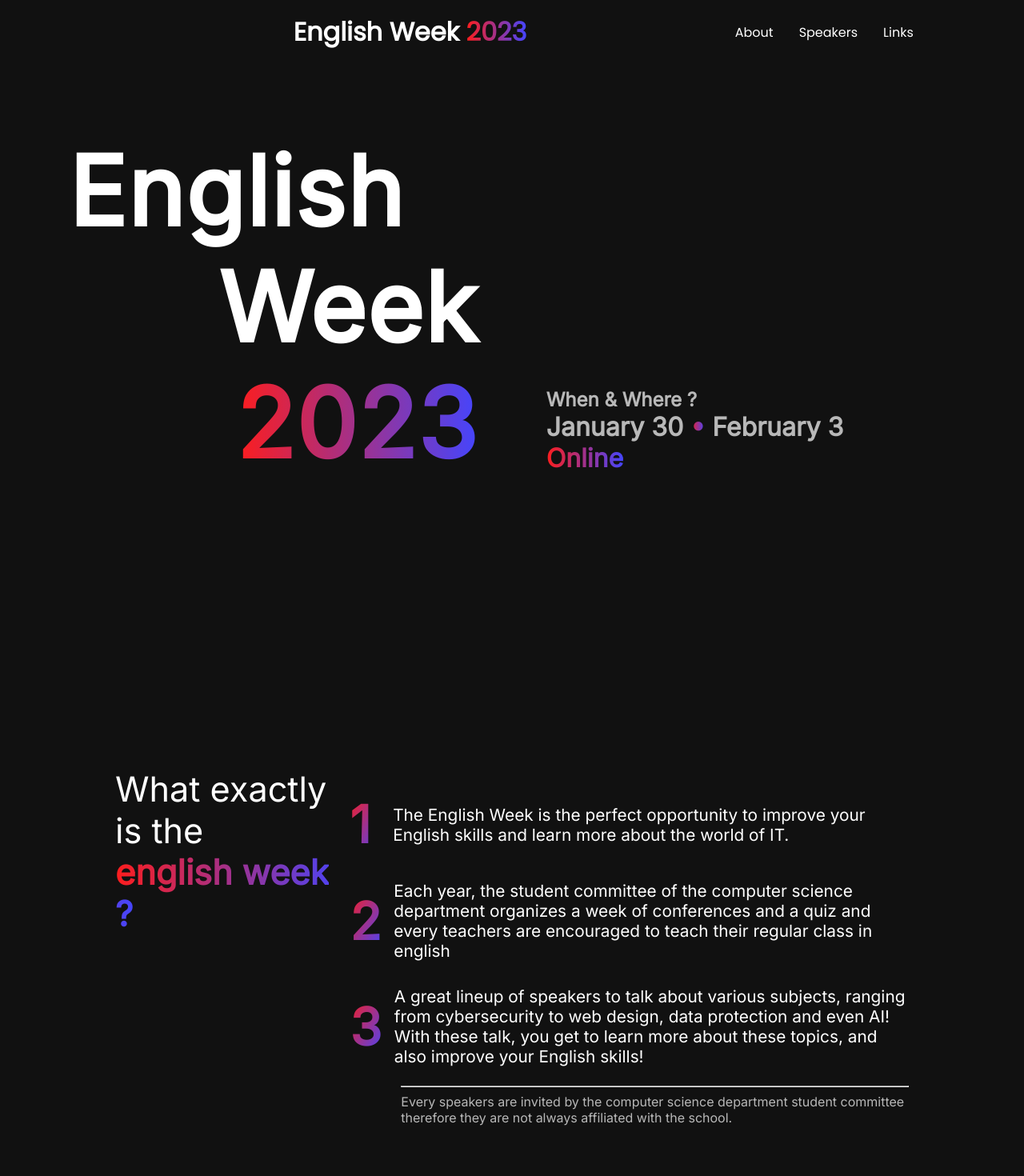
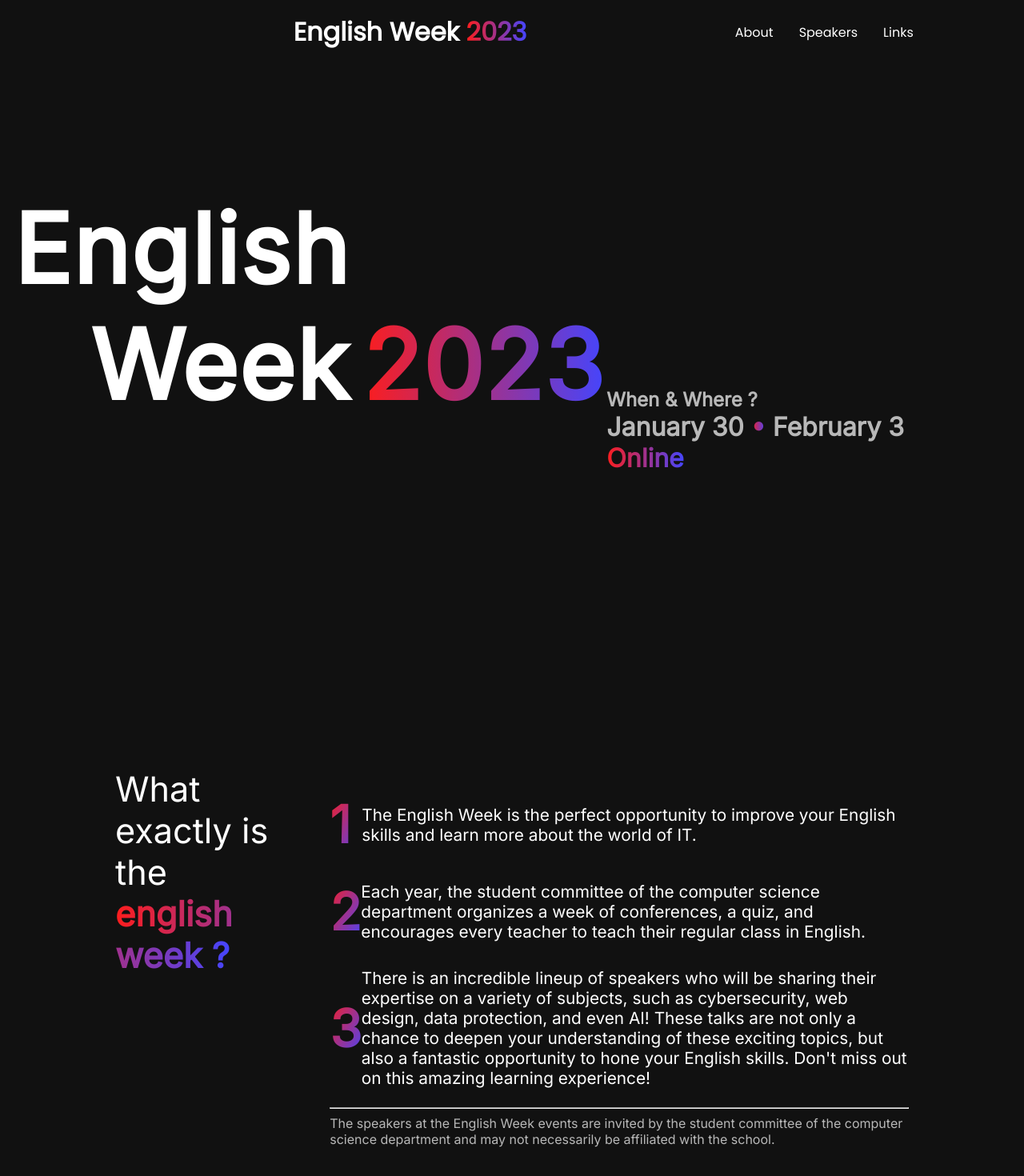
Before and after one commit to finxol/english-week-2023, a Nuxt app: page / in a window 1280 px wide. Shown: the top 1470 px of the page at 80% size. Built offline with nearby package versions, Linux system fonts and the light colour scheme; a web font is replaced by a local one.

Commit message:
reword stuff + small ui fixes

```diff
--- a/pages/index.vue
+++ b/pages/index.vue
@@ -54,7 +54,7 @@ const parseDate = (date: string) => {
 
 let nextSpeaker = speakers.find(speaker => new Date(speaker.date).getTime() > Date.now());
 
-const delay = ({ hours = 0, days = 0, date = Date.now() } = {}) => {
+const delay = ({hours = 0, days = 0, date = Date.now()} = {}) => {
     let d = new Date(date);
     d.setHours(d.getHours() - hours)
     d.setDate(d.getDate() - days)
@@ -81,10 +81,15 @@ onBeforeMount(() => {
                 and a <span class="gradient strong">quiz</span>!<br>
             </p>-->
 
-            <p class="primary-text">
-                <span class="Line1">English</span>
-                <span class="Line2">Week <span class="gradient">2023</span></span>
+            <div class="primary-text">
+                <p class="left">
+                    <span>English</span>
+                    <span>Week</span>
                 </p>
+                <p class="right">
+                    <span class="gradient">2023</span>
+                </p>
+            </div>
 
             <p class="secondary-text">
                 <span class="description">When & Where ?</span><br>
@@ -111,18 +116,20 @@ onBeforeMount(() => {
                     world of IT.<br>
                 </li>
                 <li>
-                    Each year, the student committee of the computer science department organizes a week of conferences
-                    and a quiz and every teachers are encouraged to teach their regular class in english
+                    Each year, the student committee of the computer science department organizes a week of conferences,
+                    a quiz, and encourages every teacher to teach their regular class in English.
                 </li>
                 <li>
-                    A great lineup of speakers to talk about various subjects, ranging from
-                    cybersecurity to web design, data protection and even AI!
-                    With these talk, you get to learn more about these topics, and also improve your English skills!
-
+                    There is an incredible lineup of speakers who will be sharing their expertise on a variety of
+                    subjects, such as cybersecurity, web design, data protection, and even AI! These talks are not only
+                    a chance to deepen your understanding of these exciting topics, but also a fantastic opportunity to
+                    hone your English skills. Don't miss out on this amazing learning experience!
                 </li>
                 <hr class="separator-small">
-                <div class="small">Every speakers are invited by the computer science department student committee
-                    therefore they are not always affiliated with the school.</div>
+                <div class="small">
+                    The speakers at the English Week events are invited by the student committee of the computer science
+                    department and may not necessarily be affiliated with the school.
+                </div>
             </ol>
 
         </div>
@@ -202,9 +209,8 @@ div.page {
         height: 60vh;
         flex-direction: row;
         justify-content: space-evenly;
-        margin: 1rem 3rem;
+        margin: 1rem 3rem 20rem;
         color: $white;
-        margin-bottom: 20rem;
 
         @media screen and (max-width: 768px) {
             flex-direction: column;
@@ -212,23 +218,32 @@ div.page {
         }
 
         .primary-text {
+            display: flex;
+            justify-content: flex-end;
+            align-items: flex-end;
+            gap: 1rem;
+            align-self: center;
             max-width: 60rem;
             text-align: center;
             font-family: 'Inter', sans-serif;
             font-weight: 600;
             font-size: 7.5rem;
             letter-spacing: .1rem;
-            align-self: center;
 
-            .Line1 {
-                display: block;
-                text-align: left;
+            .left {
+                display: flex;
+                flex-direction: column;
+                justify-content: flex-end;
+                align-items: flex-end;
+                font-size: inherit;
             }
 
-            .Line2 {
-                display: block;
-                text-align: right;
-                padding-left: 4rem;
+            .right {
+                display: flex;
+                flex-direction: column;
+                justify-content: flex-end;
+                align-items: flex-start;
+                font-size: inherit;
             }
         }
 
@@ -242,7 +257,7 @@ div.page {
                 display: inline-block;
                 font-size: 1.5rem;
                 font-weight: 600;
-                margin-bottom: rem;
+                margin-bottom: 0;
                 text-align: left;
             }
 
@@ -339,30 +354,28 @@ div.page {
             counter-reset: li;
 
             li {
-                counter-increment: li;
-                font-size: 1.3rem;
-                margin-top: 1rem;
-                margin-bottom: 1rem;
                 display: flex;
                 flex-direction: row;
                 align-items: center;
-            }
+                justify-content: flex-start;
+                margin-top: 1rem;
+                margin-bottom: 1rem;
+                counter-increment: li;
+                font-size: 1.3rem;
 
-            li::marker {
+                &::marker {
                     visibility: hidden;
                 }
 
-            li::before {
-                content: counter(li) '';
+                &::before {
+                    content: counter(li);
+                    width: 4rem;
                     background: linear-gradient(120deg, rgba(253, 29, 29, 1) 0%, rgb(69, 69, 252) 100%);
                     -webkit-background-clip: text;
                     -webkit-text-fill-color: transparent;
-                display: inline-block;
-                width: 1em;
-                margin-left: -1em;
                     font-size: 4rem;
                     font-weight: 600;
-                margin-right: 1rem;
+                }
             }
 
             .small {
@@ -375,7 +388,6 @@ div.page {
                 height: 1px;
                 background-color: #ffffffb3;
             }
-
 
 
         }
@@ -431,12 +443,13 @@ div.page {
                         flex-direction: row;
                         height: 10vh;
                         border: $white 2px solid;
+
                         .speaker-name {
                             font-size: 2rem;
                             font-family: 'Inter', sans-serif;
                             color: $white;
                             margin-right: 1rem;
-                            align-self:center;
+                            align-self: center;
                             margin-left: 1rem;
                         }
                     }
@@ -452,7 +465,7 @@ div.page {
                             font-size: 1.2rem;
                             font-family: 'Inter', sans-serif;
                             color: $white;
-                            align-self:center;
+                            align-self: center;
                             border: $white 2px solid;
                             width: 100%;
                             border-top: none;
@@ -472,11 +485,7 @@ div.page {
                     }
 
 
-
                 }
-
-
-
 
 
                 .speaker-image img {
```
Lines whose indentation alone changed are shown as unchanged.
